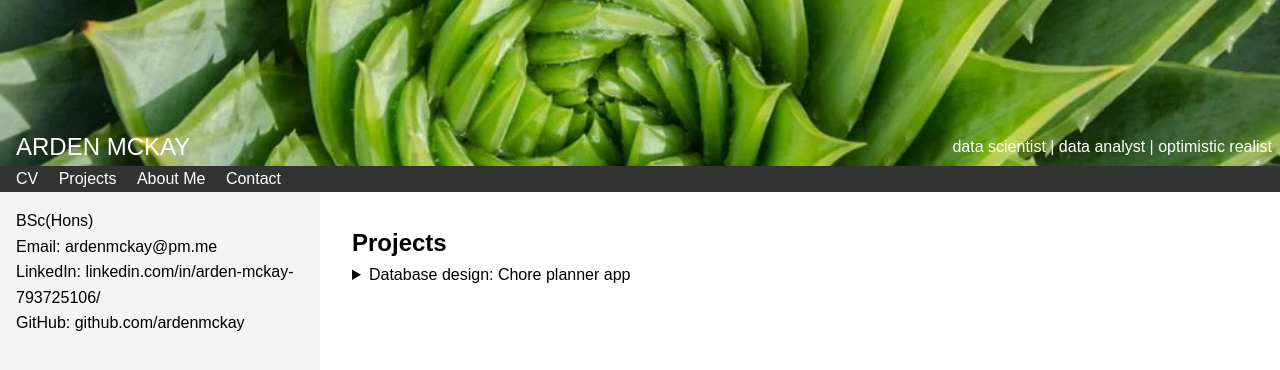
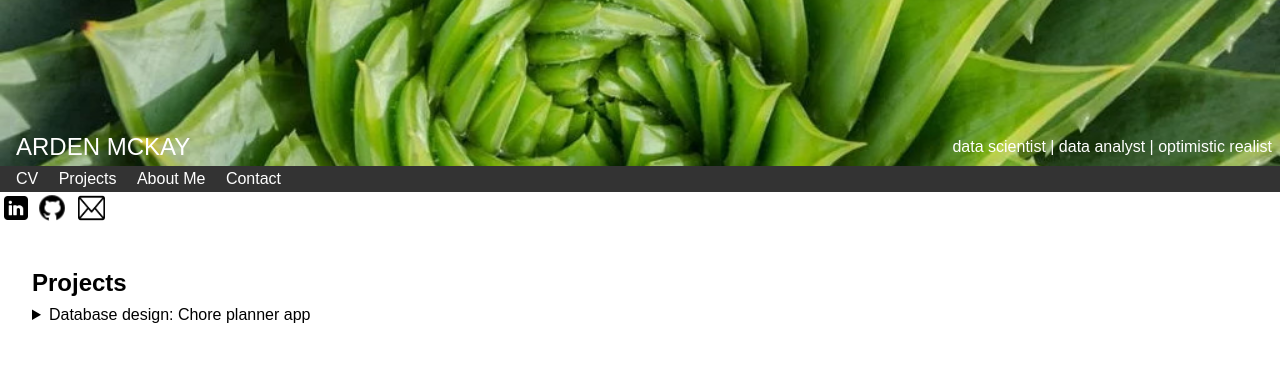
Before and after one commit to ardenmckay/ardenmckay.github.io, a plain HTML site: page index.html in a window 1280 px wide. Drawn offline with Linux system fonts and the light colour scheme.

Commit message:
Added contact icons, deleted side bar

```diff
--- a/index.html
+++ b/index.html
@@ -25,15 +25,22 @@
         </nav>
     </header>
 
+     <!-- LinkedIn Icon -->
+  <a href="https://www.linkedin.com/in/arden-mckay-793725106/" target="_blank">
+    <img src="images/linkedin-icon.png" alt="LinkedIn" width="32" height="32">
+  </a>
+
+  <!-- GitHub Icon -->
+  <a href="https://github.com/ardenmckay" target="_blank">
+    <img src="images/github-icon.png" alt="GitHub" width="32" height="32">
+  </a>
+
+  <!-- Email Icon -->
+  <a href="mailto:ardenmckay@pm.me">
+    <img src="images/email-icon.png" alt="Email" width="32" height="32" style="padding-left: 0.31rem;">
+  </a>
+
     <main>
-        <aside class="sidebar">
-<!--<img src="profilepic.jpg" alt="Arden McKay" class="profilepic">-->
-            <p>BSc(Hons)</p>
-            <p>Email: ardenmckay@pm.me</p>
-            <p>LinkedIn: linkedin.com/in/arden-mckay-793725106/</p>
-            <p>GitHub: github.com/ardenmckay</p>
-        </aside>
-
         <section class="projects">
             <h2>Projects</h2>
             <details>
--- a/styles.css
+++ b/styles.css
@@ -52,6 +52,10 @@ nav {
     font-size: 1rem;
 }
 
+a {
+    text-decoration: none;
+}
+
 .sidebar {
     background-color: #f4f4f4;
     padding: 1rem;
@@ -61,7 +65,7 @@ nav {
 }
 
 .projects {
-    margin-left: 25%;
+ /*   margin-left: 0%;*/
     padding: 2rem;
 }
 
```
Also changed, not shown: images/email-icon.png (added), images/github-icon.png (added), images/linkedin-icon.png (added).
